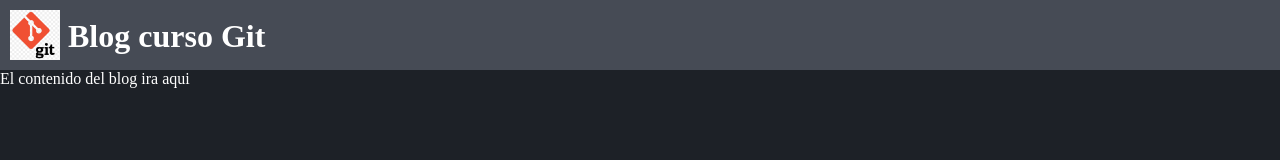
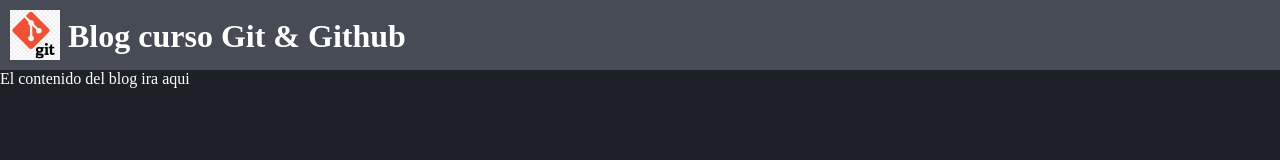
Before and after one commit to edesk22/Git, a plain HTML site: page index.html in a window 1280 px wide. Drawn offline with Linux system fonts and the light colour scheme.

Commit message:
change title

```diff
--- a/index.html
+++ b/index.html
@@ -13,7 +13,7 @@
 <body>
     <div class="bar">
         <img class="logo" src="img/logo.png">
-        <h1>Blog curso Git</h1>
+        <h1>Blog curso Git & Github</h1>
     </div>
     <div>
         El contenido del blog ira aqui
```
